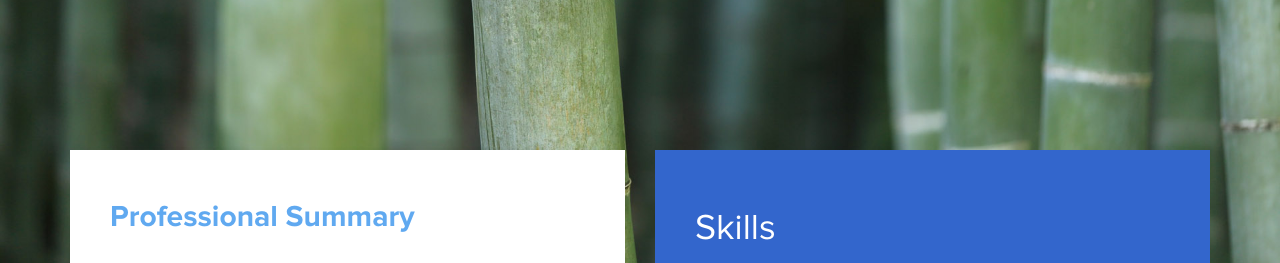
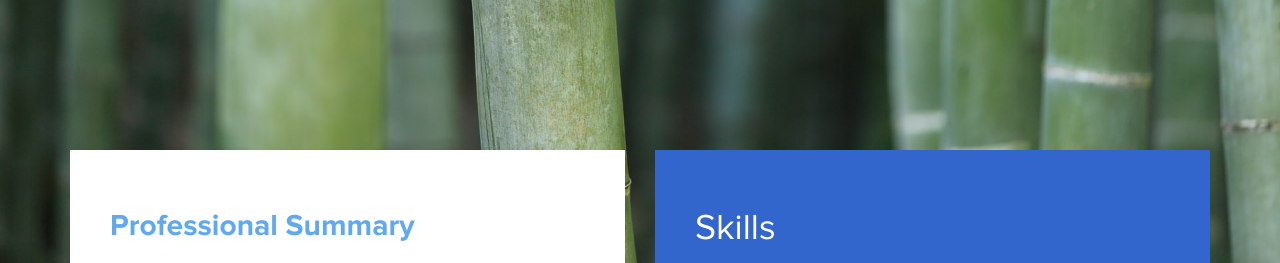
Before and after one commit to arkhancs/cv, a plain HTML site: page index.html in a window 1280 px wide. Shown: the part 537-800 px from the top of the page. Drawn offline with Linux system fonts and the light colour scheme.

Commit message:
Update templatemo-blue.css

```diff
--- a/css/templatemo-blue.css
+++ b/css/templatemo-blue.css
@@ -31,7 +31,7 @@ h2 {
 
 .accent {
   font-family: 'Proxima Bold';
-  line-height: 14px;
+  line-height: auto;
   color: #60A9F0;
 }
 
```
